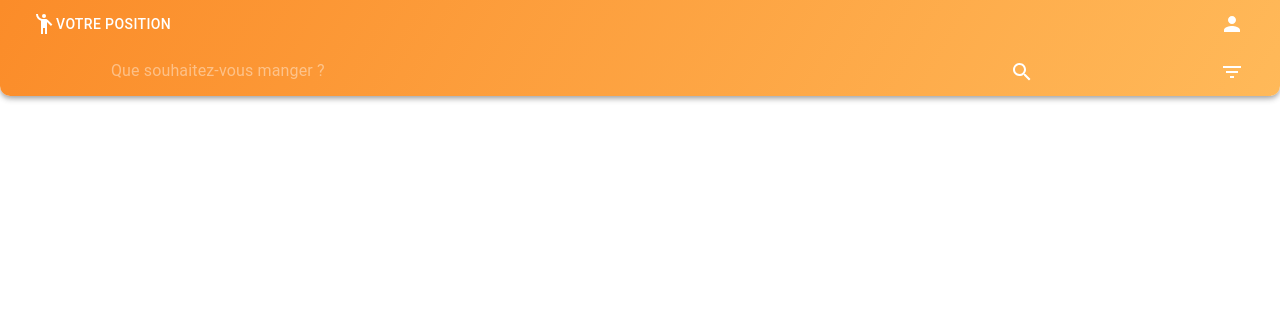
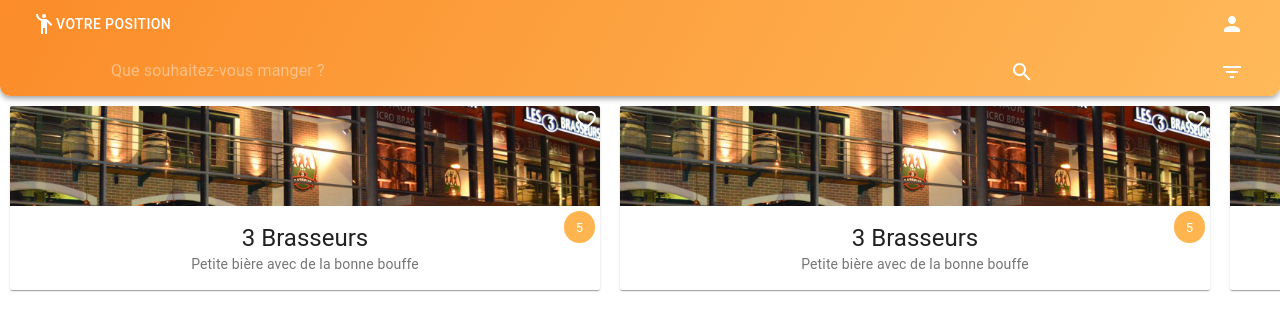
Before and after one commit to eat-that/eat-that-front, a React (Create React App) app: page /home in a window 1280 px wide. Shown: the top 330 px of the page. Built offline with nearby package versions, Linux system fonts and the light colour scheme.

Commit message:
detail work, need to be filledd

```diff
--- a/src/App.js
+++ b/src/App.js
@@ -2,11 +2,12 @@
 import logo from './logo.svg';
 import './App.css';
 import {Redirect, Route, BrowserRouter as Router, Switch} from "react-router-dom";
-import Header from "./shared/Header/Header";
 import {createMuiTheme} from "@material-ui/core";
 import {ThemeProvider} from "@material-ui/styles";
-import {danger, primary, secondary} from "./shared/colors";
-import EstablishmentList from "./components/Establishment/Card/EstablishmentList";
+import {primary, secondary} from "./shared/colors";
+
+import EstablishmentDetail from "./components/Establishment/Details/EstablishmentDetail";
+import Home from "./components/Home/Home";
 
 const theme = createMuiTheme({
     palette:{
@@ -24,15 +25,15 @@
     return (
         <ThemeProvider theme={theme}>
             <div className='App'>
-                <Header/>
                 <Router>
                     <Switch>
                         <Route exact path='/'>
-                            <Redirect to='/establishmentList'/>
+                            <Redirect to='/home'/>
                         </Route>
-                        <Route path='/establishmentList'>
-                            <EstablishmentList/>
+                        <Route path='/home'>
+                            <Home/>
                         </Route>
+                        <Route path='/establishment/detail' render={(props)=> (<EstablishmentDetail {...props}/>)}/>
                     </Switch>
                 </Router>
             </div>
--- a/src/components/Establishment/Card/EstablishmentCard.js
+++ b/src/components/Establishment/Card/EstablishmentCard.js
@@ -1,10 +1,15 @@
-import React from 'react'
+import React, {useState} from 'react'
 import Card from "@material-ui/core/Card";
 import CardActionArea from "@material-ui/core/CardActionArea";
 import CardMedia from "@material-ui/core/CardMedia";
 import CardContent from "@material-ui/core/CardContent";
 import Typography from "@material-ui/core/Typography";
 import makeStyles from "@material-ui/styles/makeStyles";
+import FavoriteBorderIcon from '@material-ui/icons/FavoriteBorder';
+import IconButton from "@material-ui/core/IconButton";
+import Chip from "@material-ui/core/Chip";
+import {primary, secondary} from "../../../shared/colors";
+import {Link} from "react-router-dom";
 
 const useStyles = makeStyles({
     card: {
@@ -13,26 +18,70 @@
     },
     media : {
         height:100
+    },
+    favButton : {
+        position:'absolute',
+        top:0,
+        right:0,
+        color:'white',
+        zIndex:1
+    },
+    link:{
+      textDecoration:'none',
+        color:secondary
+    },
+    cardContent:{
+      position:'relative'
+    },
+    score:{
+        position: 'absolute',
+        top: '5px',
+        right: '5px',
+        background:secondary,
+        color:'white'
     }
+
 })
 
 const EstablishmentCard = () => {
+    const [establishment,setEstablishment] = useState({
+        name:'3 Brasseurs',
+        description:'Petite bière avec de la bonne bouffe',
+        score:5,
+        favorite:false,
+        address:'6 avenue Deschepper 59270 Bailleul',
+        type:'Restaurant',
+        kitchen:'Bistrot',
+        img:'../../../shared/f765abb2-31b2-45d6-b9d3-b82778358a3b.jpg'
+    })
+
     const classes = useStyles();
     return (
         <Card className={classes.card}>
+                <IconButton className={classes.favButton}>
+                    <FavoriteBorderIcon/>
+                </IconButton>
+            <Link className={classes.link}
+                to={{
+                pathname:'/establishment/detail',
+                state:{establishment:establishment}
+            }}>
+
             <CardActionArea>
                 <CardMedia
                     className={classes.media}
                     image={require('../../../shared/f765abb2-31b2-45d6-b9d3-b82778358a3b.jpg')}
                     title="test"
                            />
-               <CardContent>
-                   <Typography variant='h5' component='h2' color='textPrimaryt'>3 Brasseurs</Typography>
+               <CardContent className={classes.cardContent}>
+                   <Typography variant='h5' component='h2' color='textPrimary'>{establishment.name}</Typography>
                    <Typography variant="body2" color='textSecondary' component='p'>
-                       Petite bière avec de la bonne bouffe
-                   </Typography>
+                   {establishment.description}
+               </Typography>
+                   <Chip className={classes.score} label={establishment.score}/>
                </CardContent>
             </CardActionArea>
+            </Link>
         </Card>
     )
 };
--- a/src/components/Establishment/Card/EstablishmentList.js
+++ b/src/components/Establishment/Card/EstablishmentList.js
@@ -23,7 +23,7 @@
     }
 
     return (
-        <Carousel partialVisible={true} responsive={ responsive}>
+        <Carousel partialVisible={true} responsive={ responsive}  removeArrowOnDeviceType={["tablet", "mobile"]}>
             <EstablishmentCard/>
             <EstablishmentCard/>
             <EstablishmentCard/>
--- /dev/null
+++ b/src/components/Establishment/Details/EstablishmentDetail.js
@@ -0,0 +1,96 @@
+import React from 'react'
+import makeStyles from "@material-ui/styles/makeStyles";
+import Paper from "@material-ui/core/Paper";
+import Typography from "@material-ui/core/Typography";
+import {primary, secondary} from "../../../shared/colors";
+import ArrowBackIcon from '@material-ui/icons/ArrowBack';
+import IconButton from "@material-ui/core/IconButton";
+import FavoriteBorderIcon from "@material-ui/icons/FavoriteBorder";
+import RoomIcon from '@material-ui/icons/Room';
+import StarRateIcon from '@material-ui/icons/StarRate';
+import {useHistory} from 'react-router-dom';
+
+
+
+const useStyles = makeStyles({
+    backButton:{
+        position:'absolute',
+        top:'10px',
+        left:'10px',
+        backgroundColor:primary,
+        borderRadius: '50%',
+        padding:'5px',
+        color:'white'
+    },
+    favButton:{
+        position:'absolute',
+        top:'10px',
+        right:'10px',
+        backgroundColor:primary,
+        borderRadius: '50%',
+        padding:'5px',
+        color:'white'
+    },
+    img : {
+        height:'20vh',
+        width:'100%'
+    },
+    paper : {
+        margin:'5px 0 5px 0',
+        borderRadius:'0px'
+    },
+    name:{
+        color:primary,
+        padding:'5px 5px 5px 20px',
+        textAlign: 'left'
+    },
+    p : {
+        textAlign:'left',
+        padding:'10px 10px 10px 20px',
+        display:'flex',
+        alignItems:'center'
+    },
+    infos : {
+        color:secondary,
+        textAlign:'left',
+        padding:'10px 10px 10px 20px'
+    }
+});
+
+const EstablishmentDetail = (props) => {
+    const {establishment} = props.location.state;
+    const classes= useStyles();
+    const history = useHistory();
+
+
+    return(
+    <div>
+        <IconButton className={classes.backButton} onClick={() => history.goBack()}>
+            <ArrowBackIcon/>
+        </IconButton>
+        <IconButton className={classes.favButton}>
+            <FavoriteBorderIcon/>
+        </IconButton>
+        <img className={classes.img} src={require('../../../shared/f765abb2-31b2-45d6-b9d3-b82778358a3b.jpg')} alt='picture'/>
+        <Paper className={classes.paper}>
+            <Typography className={classes.name} variant='h4' component='h2' color='textPrimary'>{establishment.name}</Typography>
+            <Typography className={classes.p} variant="body2" color='textSecondary' component='p'>
+                {establishment.description}
+            </Typography>
+            <Typography className={classes.p} color='textSecondary'>
+                {establishment.score}<StarRateIcon/>
+            </Typography>
+        </Paper>
+        <Paper className={classes.paper}>
+            <Typography variant='h6' className={classes.infos}>
+                Informations sur l'établissement
+            </Typography>
+            <Typography className={classes.p} variant="body2" color='textSecondary' component='p'>
+                <RoomIcon/> {establishment.address}
+            </Typography>
+        </Paper>
+    </div>
+    )
+}
+
+export default  EstablishmentDetail
--- /dev/null
+++ b/src/components/Home/Home.js
@@ -0,0 +1,14 @@
+import React from 'react'
+import HomeHeader from "./HomeHeader";
+import EstablishmentList from "../Establishment/Card/EstablishmentList";
+
+const Home = () => {
+
+    return (
+        <>
+            <HomeHeader/>
+            <EstablishmentList/>
+        </>
+    )
+};
+export default Home;
--- a/src/shared/Header/Header.js
+++ b/src/components/Home/HomeHeader.js
@@ -10,7 +10,7 @@
 import PersonIcon from '@material-ui/icons/Person';
 import FilterListIcon from '@material-ui/icons/FilterList';
 import CreateUserAccount from "../../components/Account/CreateUserAccount/CreateUserAccount";
-import {background} from "../colors";
+import {background} from "../../shared/colors";
 
 const useStyles = makeStyles((theme) => ({
     navBar:{
@@ -50,7 +50,7 @@
         color:'white'
     },
 }));
-const Header = () => {
+const HomeHeader = () => {
 
     const [open,setOpen] = React.useState(false);
 
@@ -98,4 +98,4 @@
     )
 }
 
- export default Header;
+export default HomeHeader;
--- a/src/shared/Header/Header.css
+++ /dev/null
@@ -1,3 +0,0 @@
-.buttonTest {
-    color:white;
-}
```
Also changed, not shown: 1 other file (tests, documents, lock files or other folders). Lines whose indentation alone changed are shown as unchanged.
